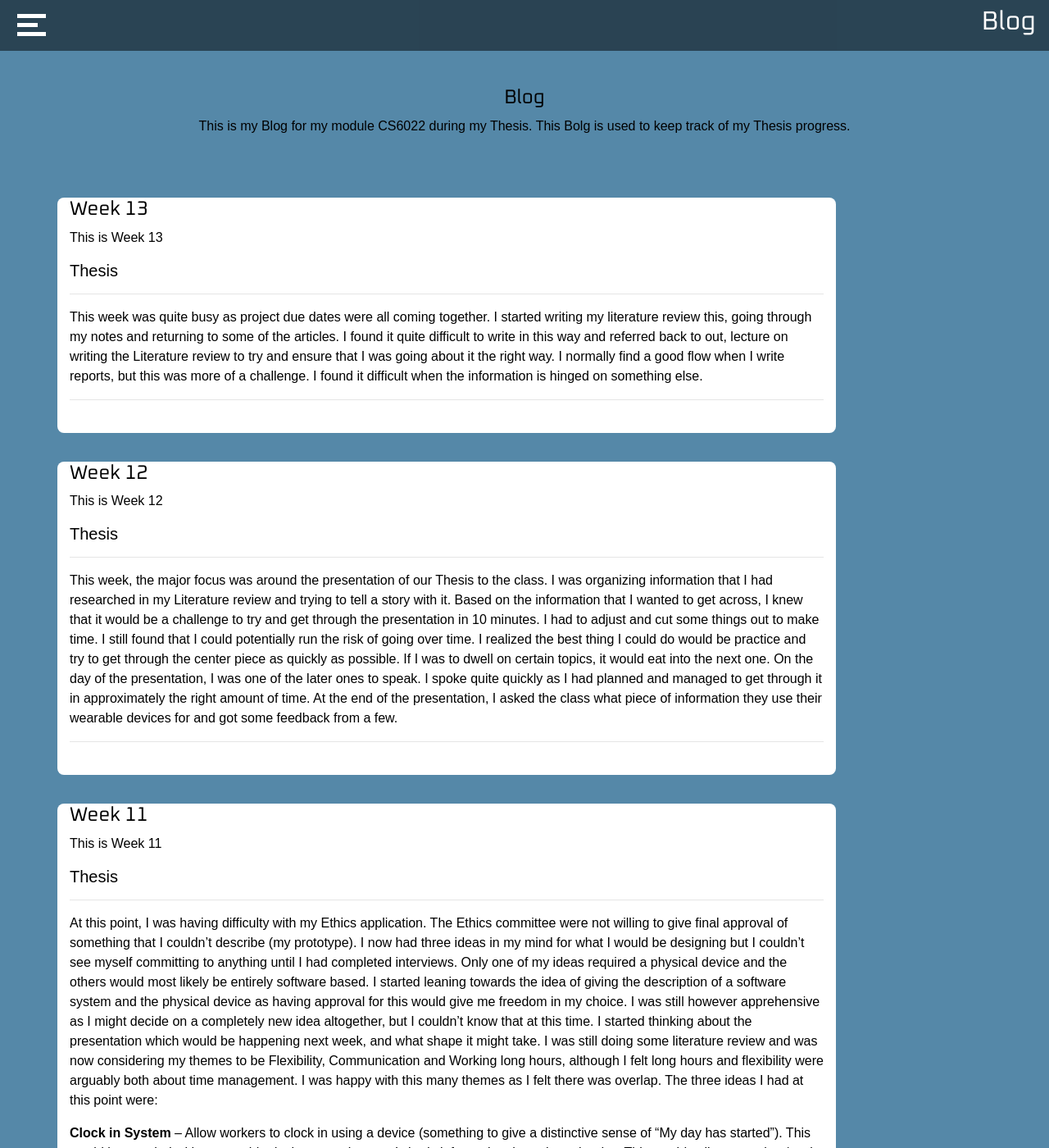
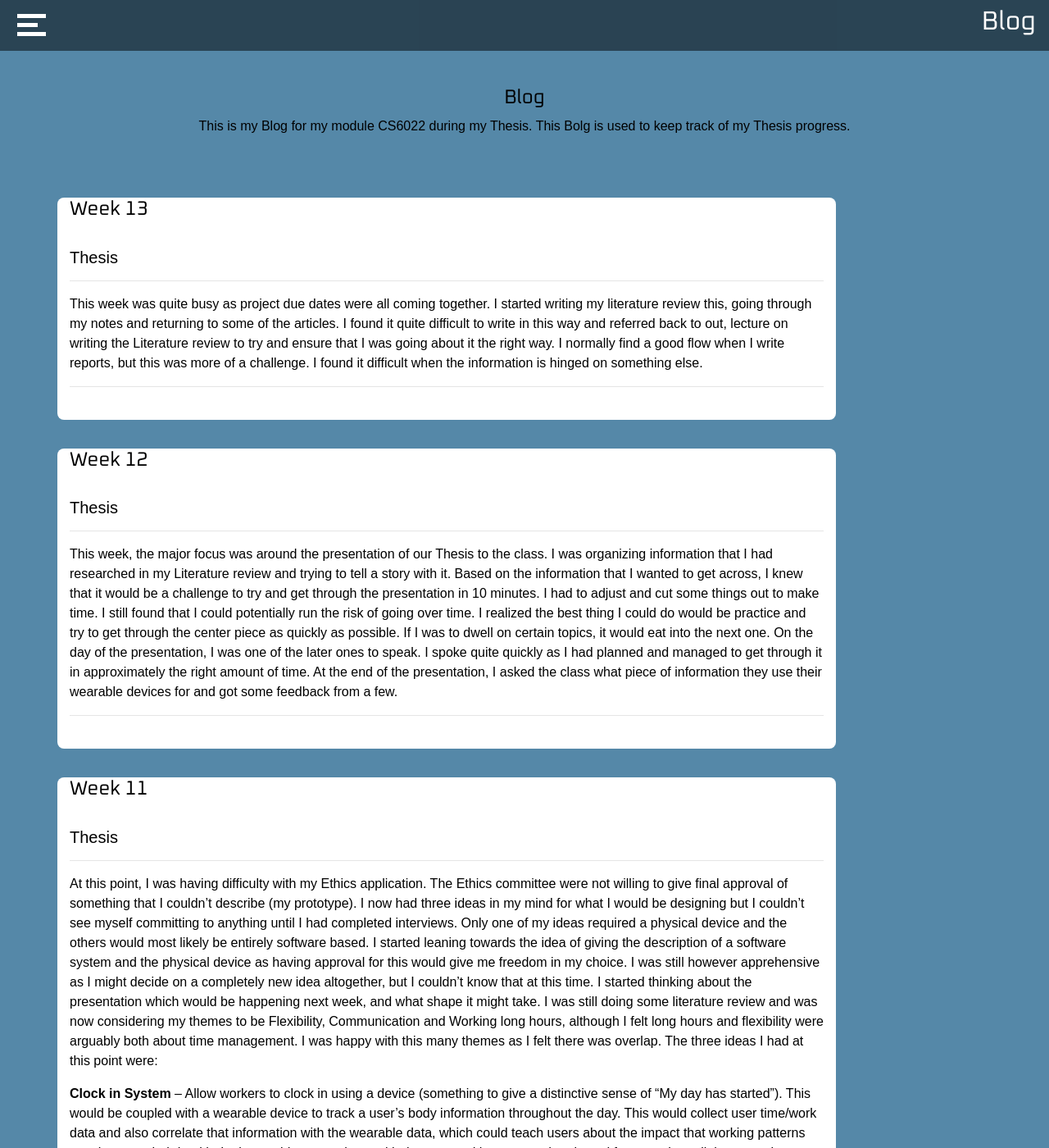
Before and after one commit to Tony8egan/www.TonesDesigns, a Jekyll site: the page built from Blog.markdown, in a window 1280 px wide and 1400 px high. Shown: the whole window at 82% size. Built offline with Jekyll 4.4.1, drawn with Linux system fonts in a browser that asks for light colours; nearby versions of some CDN libraries.

Commit message:
Update Blog.html

```diff
--- a/_layouts/Blog.html
+++ b/_layouts/Blog.html
@@ -56,7 +56,7 @@
         <div class="row">
         <div class="col-sm-10"  style="margin-top:35px;background-color:white;border-radius: 8px;">
         <H4 style ="color:black">Week 13</H4>
-        <p style ="color:black" class ="desctiptiveText">This is Week 13</p>
+        <br>
         <H5 style ="color:black" class ="desctiptiveText">Thesis</H5>
         <hr>
         <p style ="color:black" class ="desctiptiveText">This week was quite busy as project due dates were all coming together.
@@ -73,7 +73,7 @@
     <div class="row">
         <div class="col-sm-10"  style="margin-top:35px;background-color:white;border-radius: 8px;">
         <H4 style ="color:black">Week 12</H4>
-        <p style ="color:black" class ="desctiptiveText">This is Week 12</p>
+         <br>
         <H5 style ="color:black" class ="desctiptiveText">Thesis</H5>
         <hr>
         <p style ="color:black" class ="desctiptiveText">This week, the major focus was around the presentation of our Thesis to the
@@ -93,7 +93,7 @@
     <div class="row">
         <div class="col-sm-10"  style="margin-top:35px;background-color:white;border-radius: 8px;">
         <H4 style ="color:black">Week 11</H4>
-        <p style ="color:black" class ="desctiptiveText">This is Week 11</p>
+        <br>
         <H5 style ="color:black" class ="desctiptiveText">Thesis</H5>
         <hr>
         <p style ="color:black" class ="desctiptiveText">At this point, I was having difficulty with my Ethics application. The Ethics
@@ -139,7 +139,7 @@
     <div class="row">
         <div class="col-sm-10"  style="margin-top:35px;background-color:white;border-radius: 8px;">
         <H4 style ="color:black">Week 10</H4>
-        <p style ="color:black" class ="desctiptiveText">This is Week 10</p>
+        <br>
         <H5 style ="color:black" class ="desctiptiveText">Thesis</H5>
         <hr>
         <p style ="color:black" class ="desctiptiveText">This week my Literature review theme was continuing to expand. I started thinking
```
